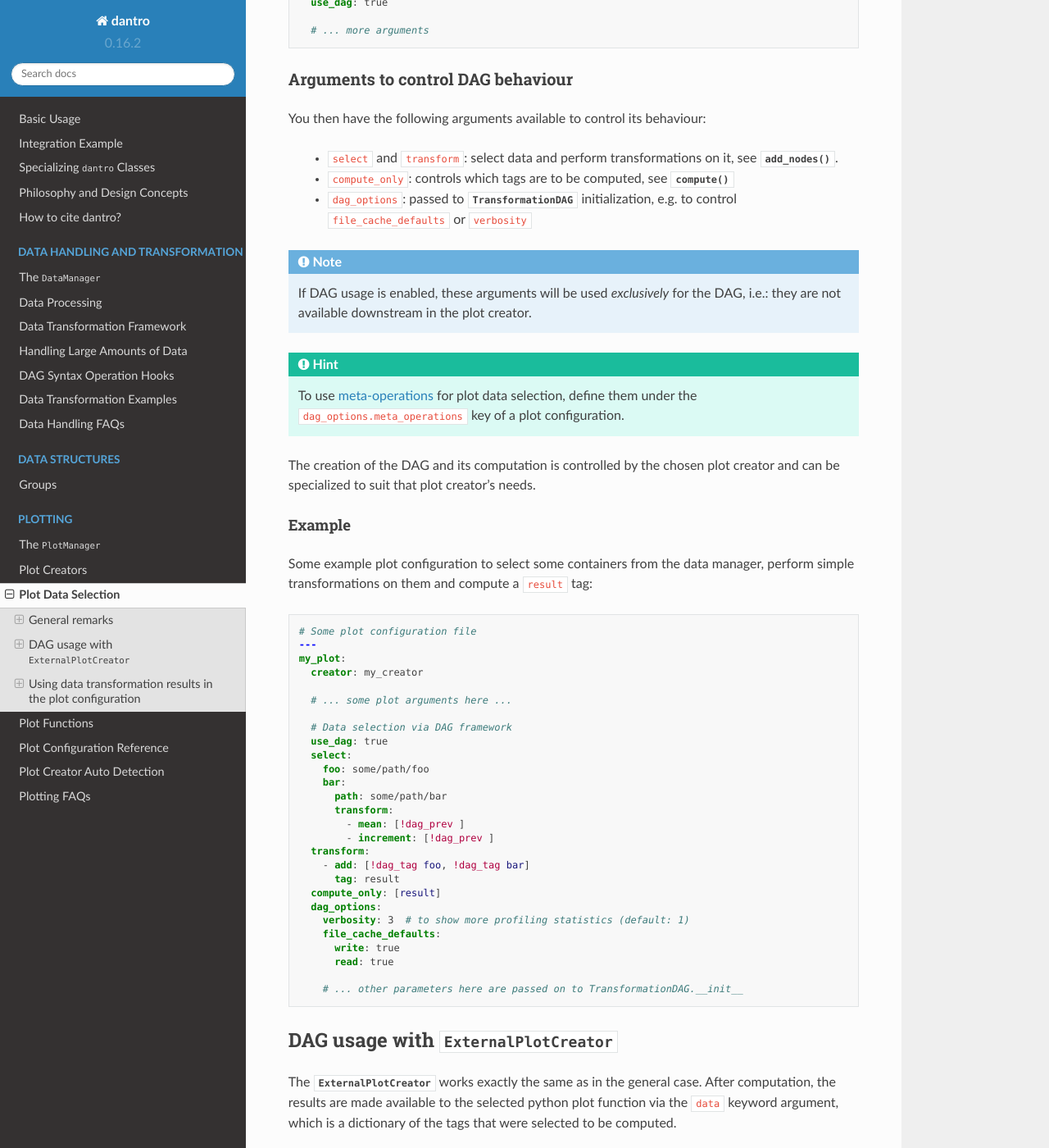
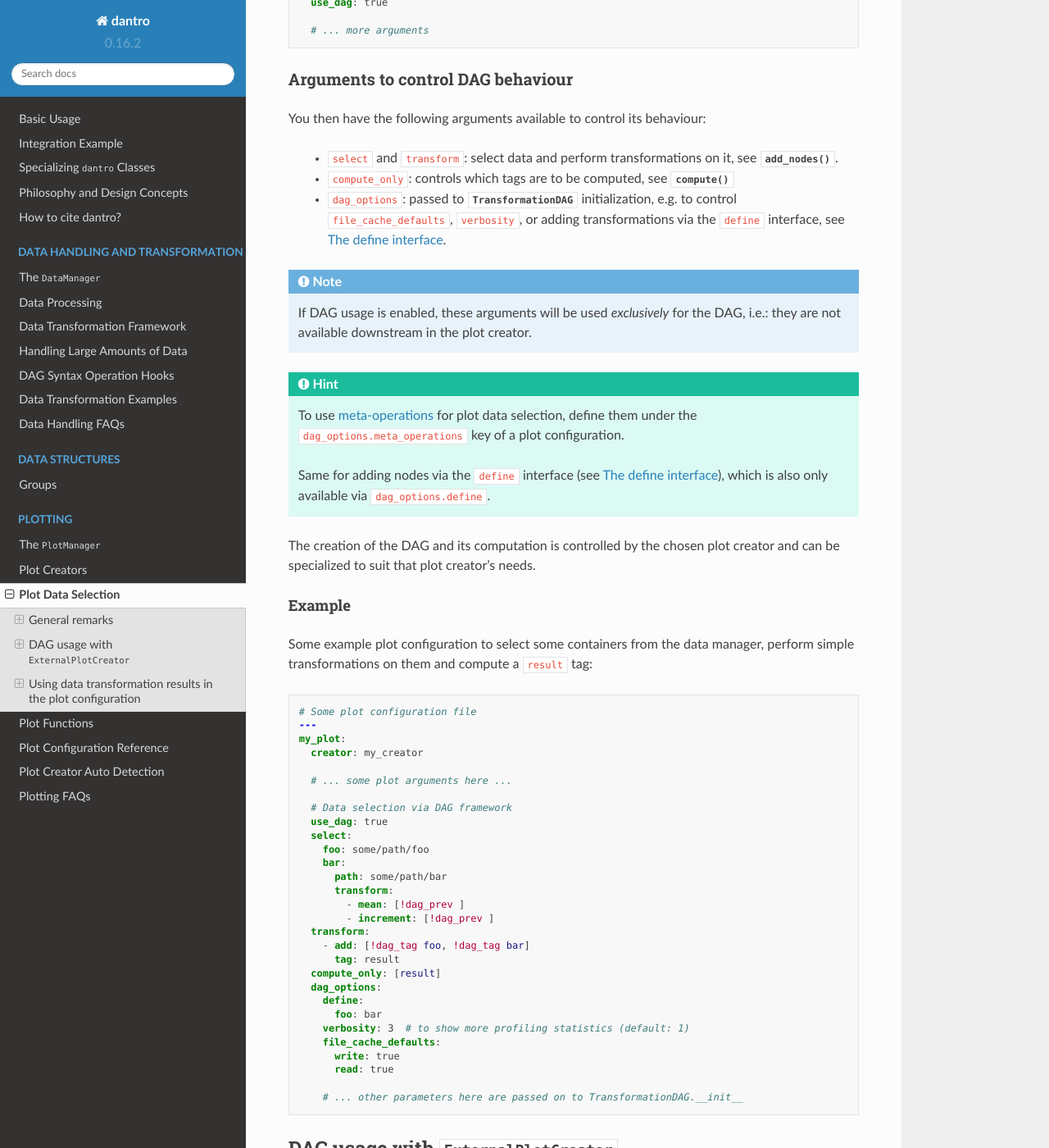
Before and after one commit to utopia-foss/dantro, a Sphinx documentation site: the page built from doc/plotting/plot_data_selection.rst, in a window 1280 px wide and 1400 px high, scrolled down 1302 px. Shown: the whole window at 82% size. Built offline with Sphinx 7.4.7 and the Read the Docs theme 2.0.0, drawn with Linux system fonts in a browser that asks for light colours; pages that are not in the unit, such as notebooks, are missing from menus.

Commit message:
Add doc entries for DAG `define` and `transform_after_combine`

```diff
--- a/doc/plotting/plot_data_selection.rst
+++ b/doc/plotting/plot_data_selection.rst
@@ -52,7 +52,7 @@ You then have the following arguments available to control its behaviour:
 
     - ``select`` and ``transform``: select data and perform transformations on it, see :py:meth:`~dantro.dag.TransformationDAG.add_nodes`.
     - ``compute_only``: controls which tags are to be computed, see :py:meth:`~dantro.dag.TransformationDAG.compute`
-    - ``dag_options``: passed to :py:class:`~dantro.dag.TransformationDAG` initialization, e.g. to control ``file_cache_defaults`` or ``verbosity``
+    - ``dag_options``: passed to :py:class:`~dantro.dag.TransformationDAG` initialization, e.g. to control ``file_cache_defaults``, ``verbosity``, or adding transformations via the ``define`` interface, see :ref:`dag_define`.
 
 .. note::
 
@@ -61,6 +61,8 @@ You then have the following arguments available to control its behaviour:
 .. hint::
 
     To use :ref:`meta-operations <dag_meta_ops>` for plot data selection, define them under the ``dag_options.meta_operations`` key of a plot configuration.
+
+    Same for adding nodes via the ``define`` interface (see :ref:`dag_define`), which is also only available via ``dag_options.define``.
 
 The creation of the DAG and its computation is controlled by the chosen plot creator and can be specialized to suit that plot creator's needs.
 
@@ -93,6 +95,8 @@ Some example plot configuration to select some containers from the data manager,
           tag: result
       compute_only: [result]
       dag_options:
+        define:
+          foo: bar
         verbosity: 3  # to show more profiling statistics (default: 1)
         file_cache_defaults:
           write: true
```
Also changed, not shown: doc/data_io/transform.rst (+38 -1 lines).
